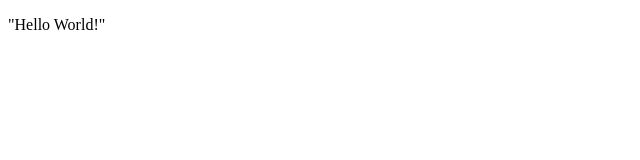
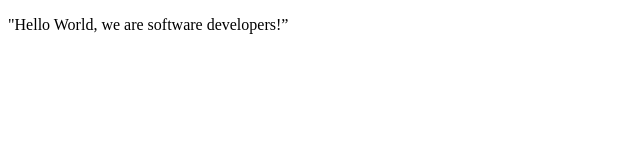
Before and after one commit to jazz-784/html-css-project, a plain HTML site: page index.html in a window 1280 px wide. Shown: the whole page, without its empty margins (0-640 px from the left). Drawn offline with Linux system fonts and the light colour scheme.

Commit message:
change the greeting

```diff
--- a/index.html
+++ b/index.html
@@ -8,7 +8,7 @@
 
   <body>
     <script src="https://cdn.freecodecamp.org/testable-projects-fcc/v1/bundle.js"></script>
-    <p>"Hello World!"</p>
+    <p>"Hello World, we are software developers!”</p>
     <!--
 
     Hello Camper!
```
